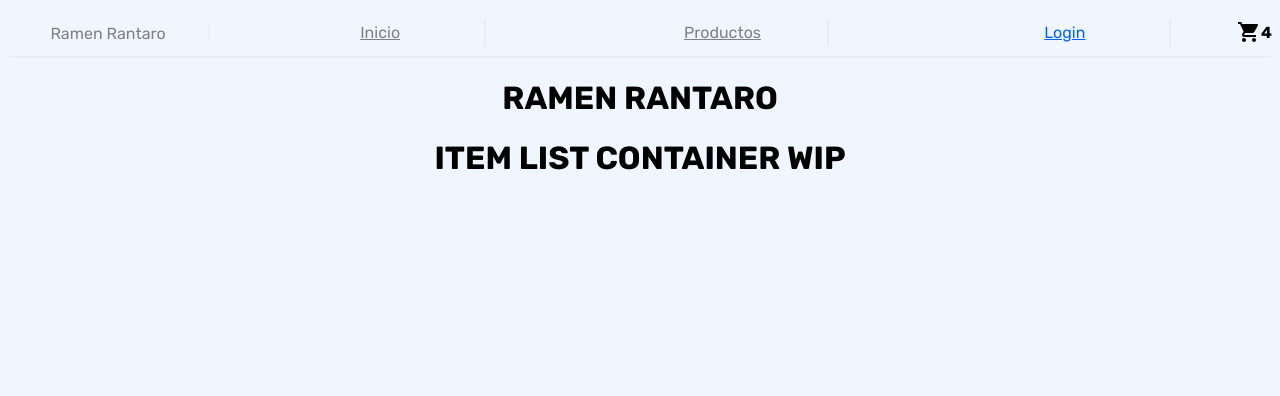
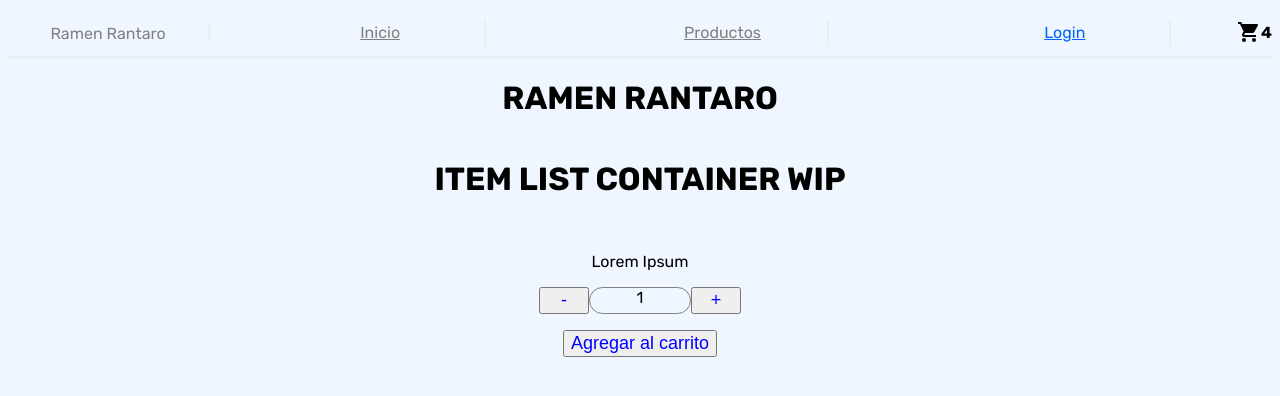
Before and after one commit to fmunoz08/ramen_munoz, a React (Create React App) app: page / in a window 1280 px wide. Shown: the top 396 px of the page. Built offline with nearby package versions, Linux system fonts and the light colour scheme.

Commit message:
Added ItemCount

```diff
--- /dev/null
+++ b/src/components/ItemCount.js
@@ -0,0 +1,70 @@
+import { style } from "@mui/system";
+import React, {useState} from "react";
+import styled from "styled-components";
+
+const DivControl = styled.div`
+    display: flex;
+    flex-direction: row;
+
+`;
+
+const Background = styled.div`
+display: flex;
+flex-direction: column;
+align-items: center;
+padding: 16px;
+`;
+
+const Numero = styled.div`
+    border: 1px solid gray;
+    border-radius: 16px;
+    width: 100px;
+    text-align: center;
+
+`;
+
+const Boton = styled.button`
+    width: 50px;
+    color: blue;
+    font-size: 18px;
+
+`;
+
+const LargeBoton = styled.button`
+color: blue;
+font-size: 18px;
+margin: 16px;
+`;
+
+function ItemCount ({ stock, initial, onAdd}) {
+
+    const [number, setNumber] = useState(initial);
+
+    function AddQuantity(){
+        if (number < stock)
+            setNumber(number + 1)
+
+    }
+
+    function LessQuantity(){
+        if (number > 0)
+            setNumber(number - 1)
+
+    }
+
+    return (
+        <Background>
+            <p>Lorem Ipsum</p>
+            <DivControl>
+                <Boton onClick={() => LessQuantity()}> - </Boton>
+                <Numero> {number} </Numero>
+                <Boton onClick={() => AddQuantity()}> + </Boton>
+            </DivControl>
+            <LargeBoton>Agregar al carrito</LargeBoton>
+
+
+
+        </Background>
+    );
+}
+export default ItemCount;
--- a/src/components/ItemListContainer.js
+++ b/src/components/ItemListContainer.js
@@ -1,15 +1,28 @@
 import React from "react";
 import styled from "styled-components";
+
+import ItemCount from "./ItemCount";
 
 const Title = styled.h1`
     text-align: center;
 `;
 
+
+const Background = styled.div`
+display: flex;
+flex-direction: column;
+align-items: center;
+`;
+
+
 const ItemListContainer = ({greeting}) => {
 
 
     return(
+        <Background>
         <Title>{greeting}</Title>
+        <ItemCount stock={5} initial={1}/>
+        </Background>
     );
 }
 
```
